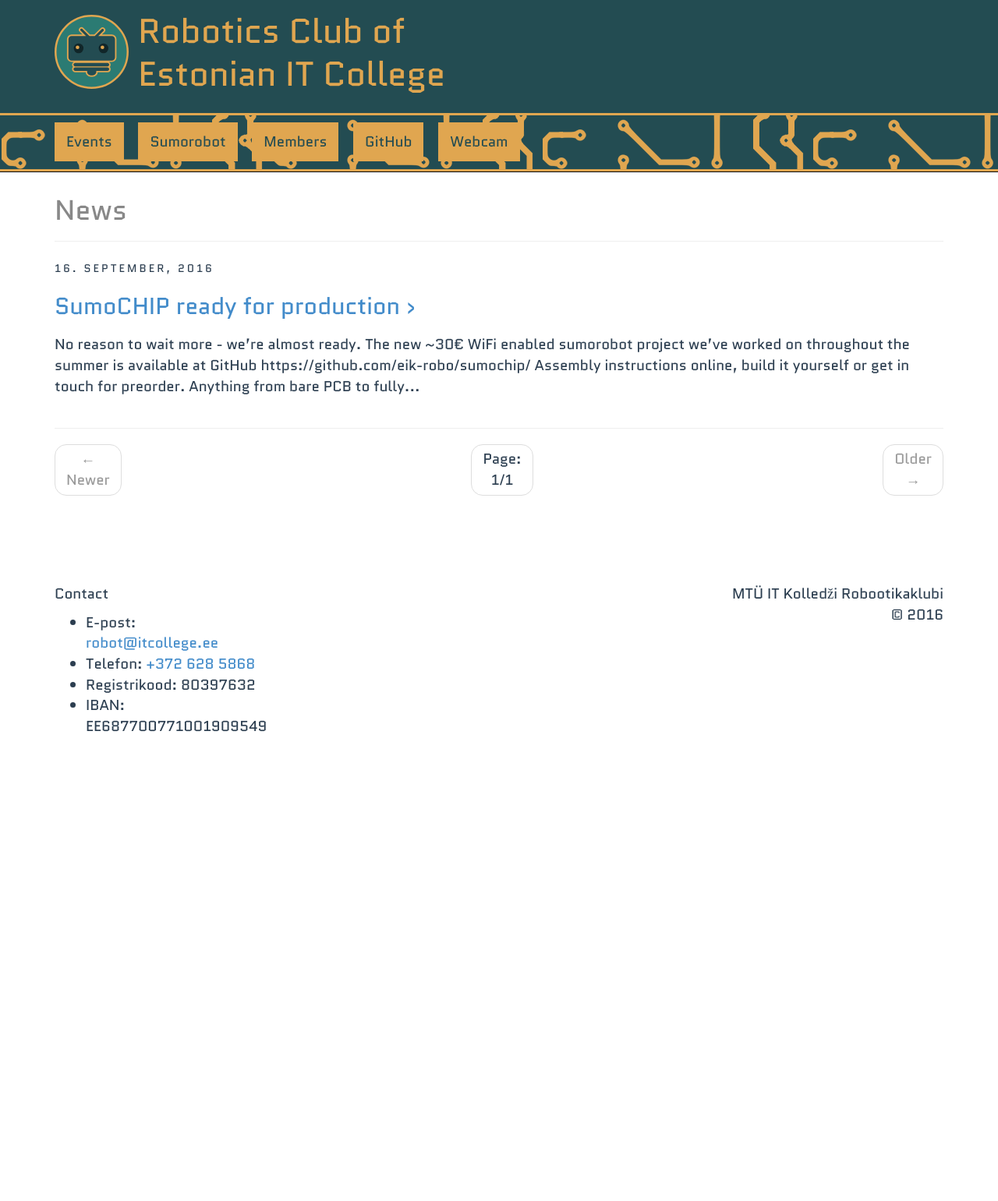
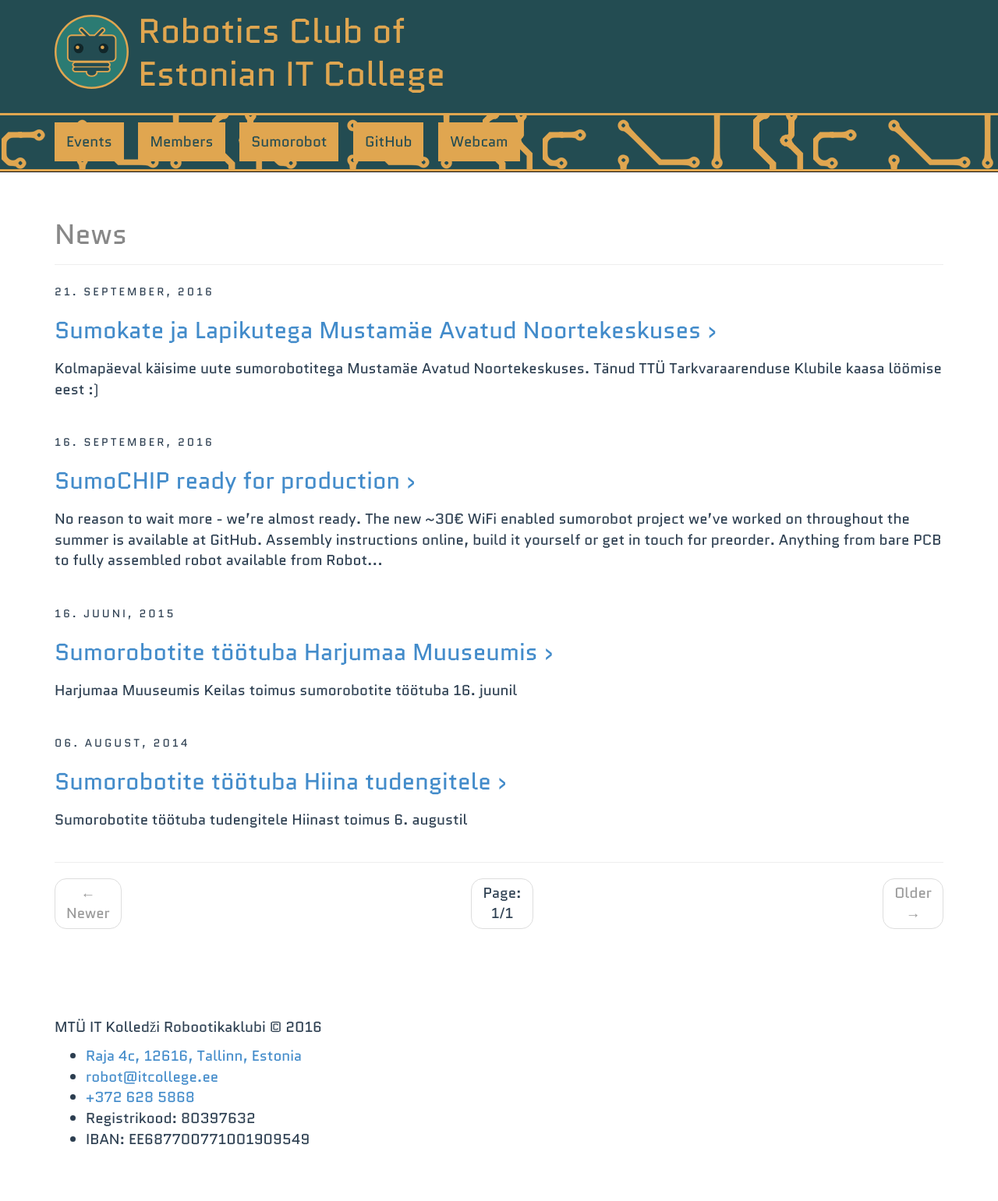
Before and after one commit to plaes/eik-robo.github.io, a Jekyll site: the page built from index.html, in a window 1280 px wide. Shown: the whole page at 78% size. Built offline with Jekyll 4.4.1, drawn with Linux system fonts in a browser that asks for light colours; nearby versions of some CDN libraries; library files that are not in the unit come from our copies; the list of posts is cut into pages by our own code; before the commit the page ends 1012 px from its top, so only the background shows below that.

Commit message:
Add events and images

```diff
--- a/_layouts/default.html
+++ b/_layouts/default.html
@@ -34,7 +34,7 @@
     {% endif %}
 </head>
 <body id="pagetop">
-    <nav class="navbar navbar-fixed-top navbar-inverse">
+    <nav class="navbar navbar-static-top navbar-inverse">
         <div class="container">
             <div style="margin: 1em 0 1em;">
             {% include svg/logo2-english.svg %}
@@ -53,9 +53,8 @@
             <div class="container">
                 <ul class="nav navbar-nav">
                     <li><a href="/calendar/" target="_blank">Events</a></li>
-                    <li><a href="{{ site.baseurl }}/sumorobot/">Sumorobot</a></li>
                     <li><a href="{{ site.baseurl }}/members/">Members</a></li>
-
+                    <li><a href="https://github.com/eik-robo/sumochip" target="_blank">Sumorobot</a></li>
                     <li><a href="http://github.com/eik-robo/" target="_blank">GitHub</a></li>
                     <li><a href="{{ site.baseurl }}/webcam/">Webcam</a></li>
                 </ul>
@@ -76,20 +75,15 @@
     <div style="padding: 3em 0; margin: 2em auto 0;" class="inverted">
         <div class="container">
             <div class="row">
-                <div class="col-md-3">
-                    <p>Contact</p>
+                <div class="col-md-12">
+                    <p>MTÜ IT Kolledži Robootikaklubi &copy; 2016</p>
                     <ul>
-                        <li>E-post: <a href="mailto:robot@itcollege.ee">robot@itcollege.ee</a></li>
-                        <li>Telefon: <a href="tel:+3726285868">+372	628 5868</a></li>
+                        <li><a href="https://www.google.ee/maps/place/Raja+4c,+12616+Tallinn">Raja 4c, 12616, Tallinn, Estonia</a></li>
+                        <li><a href="mailto:robot@itcollege.ee">robot@itcollege.ee</a></li>
+                        <li><a href="tel:+3726285868">+372	628 5868</a></li>
                         <li>Registrikood: 80397632</li>
                         <li>IBAN: EE687700771001909549</li>
                     </ul>
-                </div>
-                <div class="col-md-9">
-                    <p style="float:right; text-align: right;">
-                        MTÜ IT Kolledži Robootikaklubi<br/>
-                        &copy; 2016
-                    </p>
                 </div>
             </div>
          </div>
--- a/_layouts/post.html
+++ b/_layouts/post.html
@@ -2,6 +2,7 @@
 layout: default
 ---
 <div class="container">
+    {% include page_header.html %}
     <article>
         <div class="col-sm-10">
             <div class="article_body">
@@ -71,11 +72,6 @@
                         <i class="fa fa-google-plus fa-lg"></i>
                     </a>
                 </section>
-                <section class="col-sm-6 author">
-                    <img src="http://www.gravatar.com/avatar/{{ page.email_md5sum }}" class="img-rounded author-image" />
-                    <h4 class="section-title author-name">{{ page.author }}</h4>
-                    <p class="author-bio">{{ page.slogan }}</p>
-                </section>
             </div>
 
             <div class="clearfix"></div>
--- /dev/null
+++ b/_posts/2014-08-06-workshop-for-chinese-students.md
@@ -0,0 +1,13 @@
+---
+title: "Sumorobotite töötuba Hiina tudengitele"
+author: Silver Kuusik <silver.kuusik@gmail.com>
+categories:
+tags:
+layout: post
+---
+
+Sumorobotite töötuba tudengitele Hiinast toimus 6. augustil
+
+![pilt1](/assets/img/china1.jpg)
+
+![pilt2](/assets/img/china2.jpg)
--- /dev/null
+++ b/_posts/2015-06-16-workshop-at-keila.md
@@ -0,0 +1,17 @@
+---
+title: "Sumorobotite töötuba Harjumaa Muuseumis"
+author: Lauri Võsandi <lauri.vosandi@gmail.com>
+categories:
+tags:
+layout: post
+---
+
+[Harjumaa Muuseumis](http://www.muuseum.harju.ee/) Keilas toimus sumorobotite töötuba 16. juunil
+
+![pilt1](/assets/img/event/keila1.jpg)
+
+![pilt1](/assets/img/event/keila2.jpg)
+
+![pilt1](/assets/img/event/keila3.jpg)
+
+![pilt1](/assets/img/event/keila4.jpg)
--- /dev/null
+++ b/_posts/2016-09-21-avatud-noortekeskus.md
@@ -0,0 +1,16 @@
+---
+title: "Sumokate ja Lapikutega Mustamäe Avatud Noortekeskuses"
+author: Lauri Võsandi <lauri.vosandi@gmail.com>
+categories:
+tags:
+layout: post
+---
+
+Kolmapäeval käisime uute sumorobotitega [Mustamäe Avatud Noortekeskuses](http://www.mank.ee/).
+Tänud [TTÜ Tarkvaraarenduse Klubile](https://www.lapikud.ee/) kaasa löömise eest :)
+
+![pilt1](/assets/img/event/mank1.jpg)
+
+![pilt1](/assets/img/event/mank2.jpg)
+
+![pilt1](/assets/img/event/mank3.jpg)
--- a/assets/css/style.css
+++ b/assets/css/style.css
@@ -57,7 +57,6 @@
 
 .page-header {
     color: #888;
-    margin-top: 250px;
 }
 
 article{
```
Also changed, not shown: _posts/2016-09-16-sumochip-ready.md (+3 -2 lines), assets/img/avatar/katrin.png (renamed from assets/img/katrin.png), assets/img/avatar/silps.png (renamed from assets/img/silps.png), assets/img/event/china1.jpg (added), assets/img/event/china2.jpg (added), assets/img/event/keila1.jpg (added), assets/img/event/keila2.jpg (added), assets/img/event/keila3.jpg (added), assets/img/event/keila4.jpg (added), assets/img/event/mank1.jpg (added), assets/img/event/mank2.jpg (added), assets/img/event/mank3.jpg (added).
